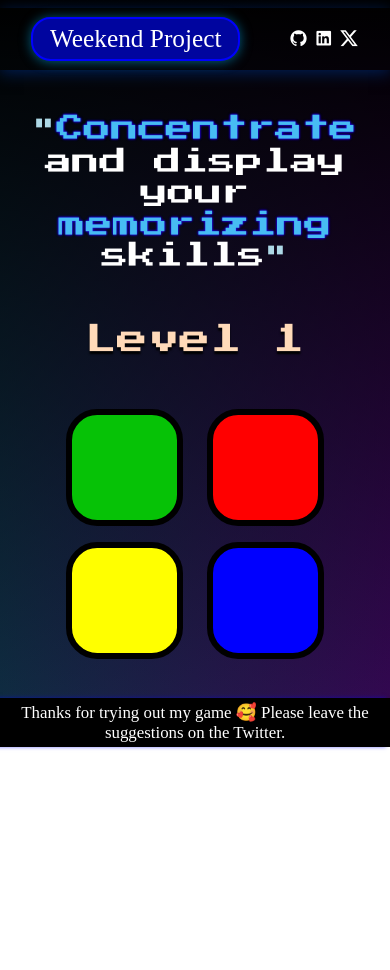
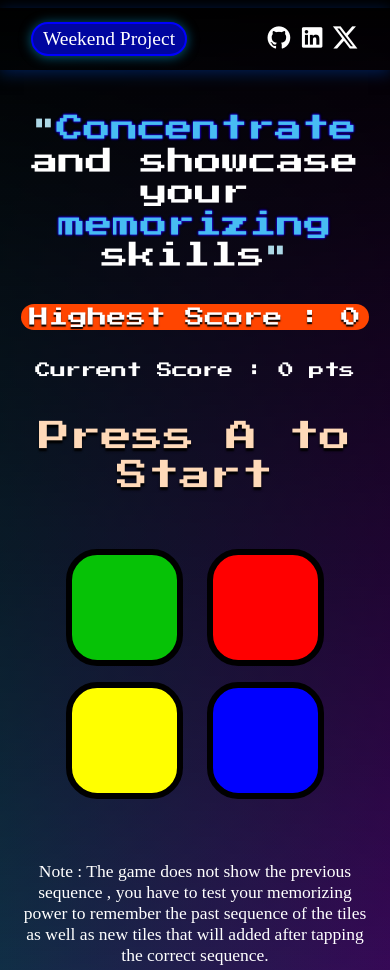
Before and after one commit to AyushBadola22/Projects-Learning, a plain HTML site: page 4. Simon's game/index.html in a window 390 px wide. Before the commit the page ends 844 px from the top, so only its background shows below. Drawn offline with nearby package versions, Linux system fonts and the light colour scheme; a web font is replaced by a local one.

Commit message:
Design fixed

```diff
--- a/4. Simon's game/index.html
+++ b/4. Simon's game/index.html
@@ -44,10 +44,12 @@
             </div>
         </nav>
 
-        <h1 class = "title"><span class = "comma">"</span><span class = "special-text">Concentrate</span> and display your <span class = "special-text">memorizing</span> skills<span class="comma">"</span> </h1>
+        <h1 class = "title"><span class = "comma">"</span><span class = "special-text">Concentrate</span> and showcase your <span class = "special-text">memorizing</span> skills<span class="comma">"</span> </h1>
 
         <div class="game">
-            <h1 class = "current-level">Level 1 </h1>
+            <div class="highest-score"><h2>Highest Score : 0</h2></div>
+            <h1 class = "score-points">Current Score :  0 pts</h1>
+            <h1 class = "current-level">Press A to Start </h1>
 
             <div class = "container">
                 <div class="top">
@@ -62,7 +64,8 @@
         </div>
     </div>
     <footer>
-        <p>Thanks for trying out my game 🥰 Please leave the suggestions on the Twitter.</p>
+        <p>Note : The game does not show the previous sequence , you have to test your memorizing power to remember the past sequence of the tiles as well as new tiles that will added after tapping the correct sequence.
+        </p>
     </footer>
 </body>
 </html>
--- a/4. Simon's game/style.css
+++ b/4. Simon's game/style.css
@@ -35,13 +35,13 @@ nav{
 .nav-part1{
     display: flex;
     align-items: center;
-    font-size: 3vw;
     color: white;
     gap: 1.5vw;
 }
 .nav-part1 a {
     text-decoration: none;
     color: white;
+    font-size: 3vw;
 }
 
 nav .centre{
@@ -91,17 +91,33 @@ nav .project h1 {
     width: 100%;
 }
 
+.game .highest-score{
+    display: flex;
+    justify-content: center;
+}
+.game .highest-score h2{
+    margin-top: 5vw;
+    font-family: "Press Start 2p";
+    font-size: 2vw;
+    color: white;
+    text-shadow: 0 2px 0.3vw black;
+    background: orangered;
+    padding: 0.8vw 2vw;
+    border-radius: 5vw;
+}
+.game .score-points{
+    margin-top: 4vw;
+    font-family: "Press Start 2p";
+    text-align: center;
+    font-size: 1.5vw;
+}
 .game  .current-level {
-    margin-top: 5vw;
+    margin-top: 3vw;
     color: peachpuff;
     font-family: "Press Start 2p";
     text-align: center;
-    font-size: 4vw;
+    font-size: 3.5vw;
     text-shadow: 0 0.8vw 2px black;
-}
-
-.container{
-    margin-top: 3vw;
 }
 .tiles{
     margin-top: 4vw;
@@ -136,16 +152,22 @@ nav .project h1 {
 
 footer{
     margin-top: 10vw;
-    box-shadow: -1vw 0 1vw rgba(0, 0, 255, 0.509);
     height: auto;
 }
 
 footer p{
-    background: black;
+    height: auto;
     color: white;
     font-size: 3vh;
     padding: 1vw 5vw;
     text-align: center;
+}
+aside{
+    color: wheat;
+}
+
+::-webkit-scrollbar{
+    width: 0px;
 }
 
 @media (max-width : 1080px) {
@@ -158,20 +180,19 @@ footer p{
         height: 10vw;
         padding: 8vw ;
     }
+    .nav-part1 a{
+        font-size: 7vw;
+    }
     .project{
         display: none;
     }
     .nav-part1{
         font-size: 5vw;
     }
-
     #heading h1{
-        padding: 1vw 3vw;
-        border-radius: 5vw;
-        font-size: 3vh;
-
+        font-size: 5vw;
+        padding: 0.5vw 1.2vw;
     }
-
     .title {
         margin-top: 8vw;
         padding: 3vw 5vw;
@@ -181,10 +202,20 @@ footer p{
     .title .comma{
         font-size: 6vw;
     }
+    .game .highest-score h2{
+        margin-top: 5vw;
+        font-size: 5vw;
+    }
+    .game .score-points{
+        margin-top: 8vw;
+        font-size: 4vw;
+        letter-spacing: -0.1vw;
+    }
     .game  .current-level{
         font-size: 8vw;
         margin-top: 10vw;
         margin-bottom: 10vw;
+        line-height: 10vw;
     }
 
     .container{
@@ -206,12 +237,15 @@ footer p{
     }
 
     footer{
-        margin-top: 10vw;
+        display: flex;
+        align-items: end;
+        margin-top: 15vw;
         height: auto;
     }
 
     footer p{
-        font-size: 2vh;
+        font-size: 4.5vw;
         text-align: center;
     }
+
 }
```
Also changed, not shown: 5 other files.
